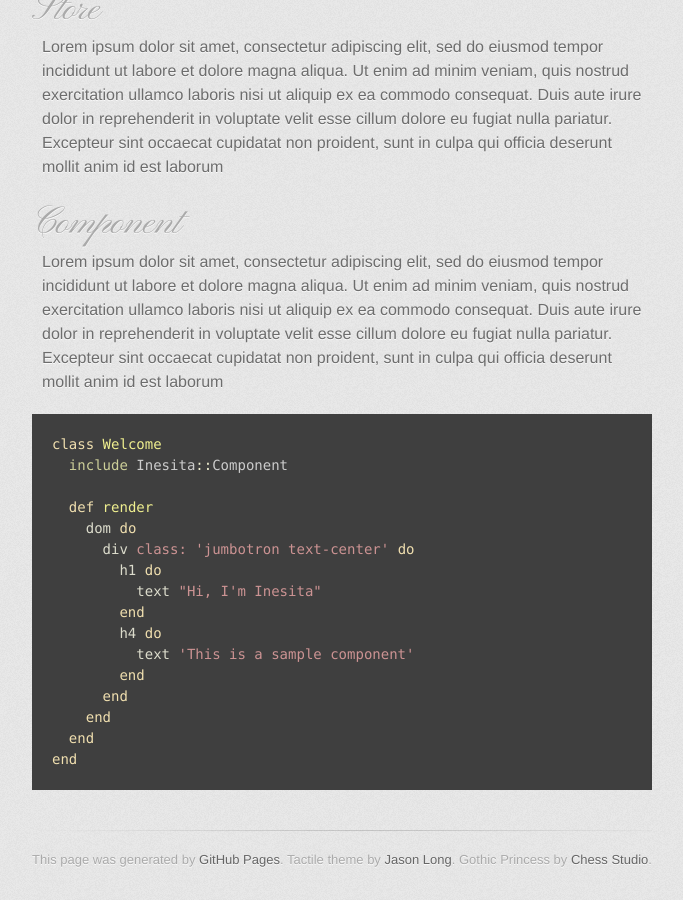
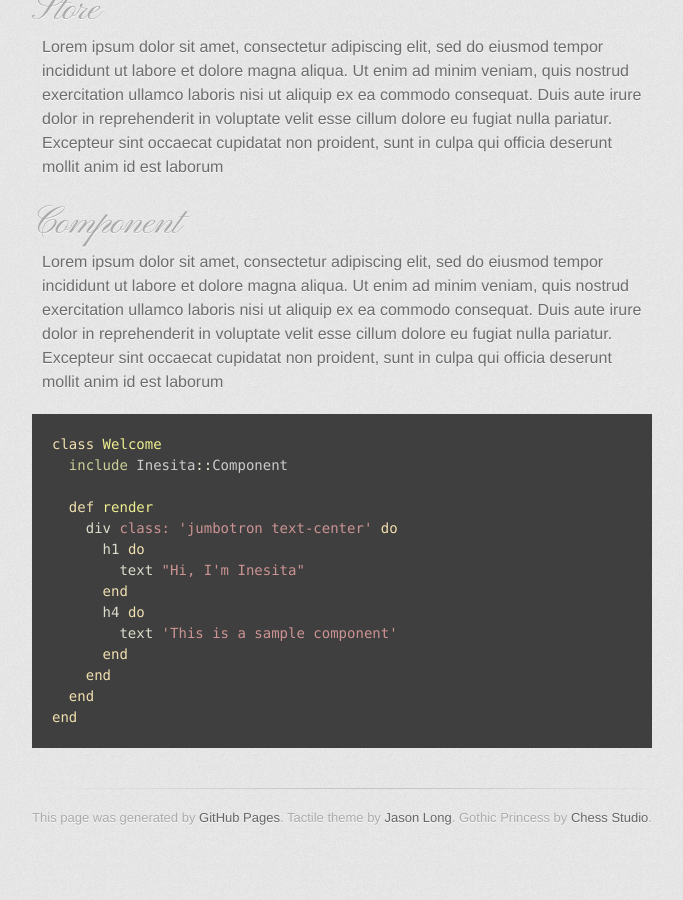
Before and after one commit to elia/inesita-rb.github.io, a Jekyll site: the page built from index.md, in a window 1280 px wide and 900 px high, scrolled down 2053 px. Shown: the whole window, without its empty margins (298-981 px from the left). Built offline with Jekyll 4.4.1, drawn with Linux system fonts in a browser that asks for light colours; Markdown is read by kramdown in place of the engine named in the settings; after the commit the page ends 2911 px from its top, so only the background shows below that.

```diff
--- a/_includes/component.md
+++ b/_includes/component.md
@@ -8,14 +8,12 @@ class Welcome
   include Inesita::Component
 
   def render
-    dom do
-      div class: 'jumbotron text-center' do
-        h1 do
-          text "Hi, I'm Inesita"
-        end
-        h4 do
-          text 'This is a sample component'
-        end
+    div class: 'jumbotron text-center' do
+      h1 do
+        text "Hi, I'm Inesita"
+      end
+      h4 do
+        text 'This is a sample component'
       end
     end
   end
```
